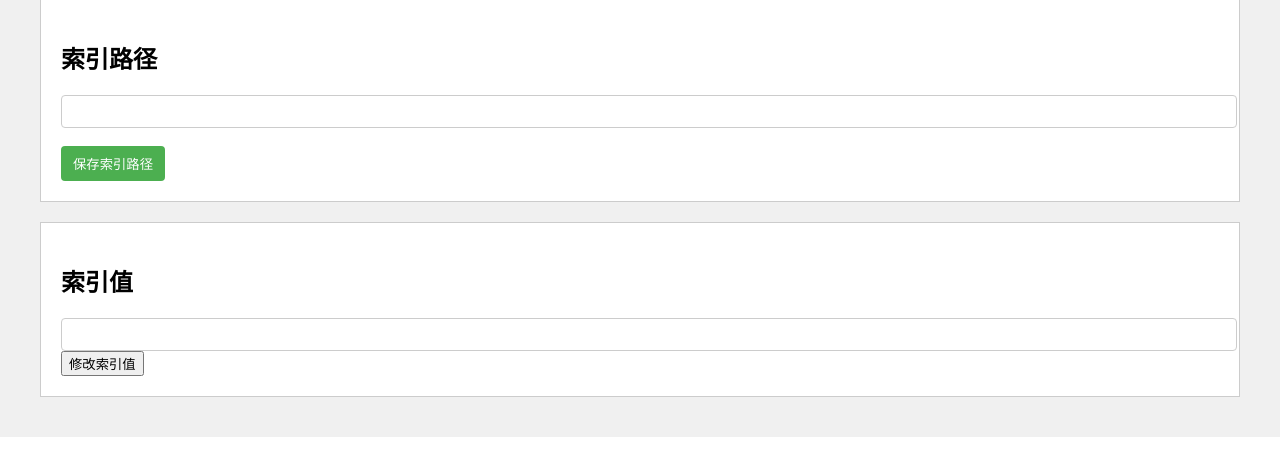
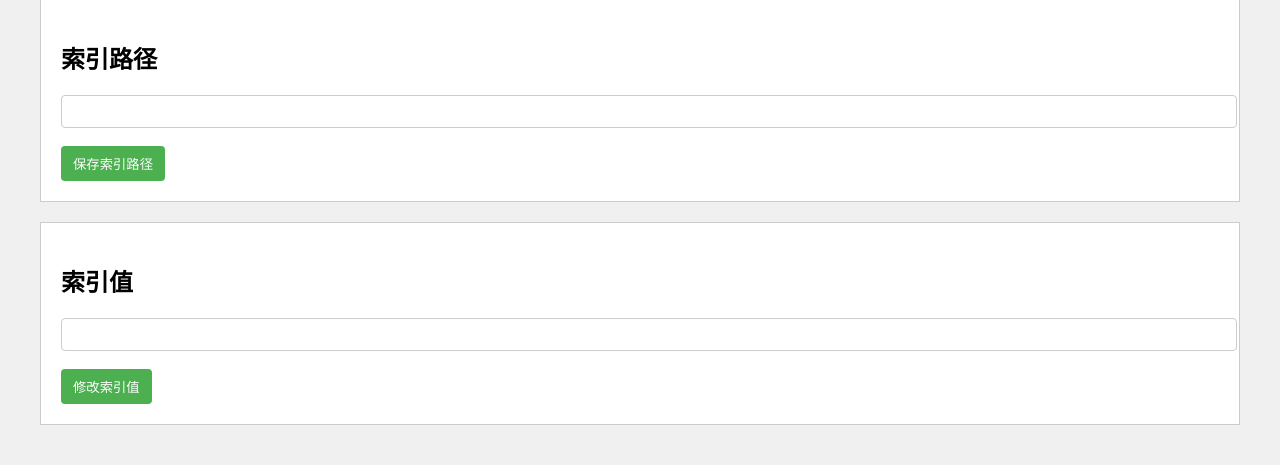
Before and after one commit to pwl1987/2023v1, a FastAPI app: template kplayer/templates/index.html in a window 1280 px wide. Shown: the part 737-1202 px from the top of the page. Before the commit the page ends 1174 px from the top, so only its background shows below. Run offline with FastAPI, Linux system fonts and the light colour scheme; the template is opened without the code that fills it, so the values that code supplies are empty.

Commit message:
kpalyer程序，完成json配置文件编辑保存，快速找到推流地址

```diff
--- a/kplayer/templates/index.html
+++ b/kplayer/templates/index.html
@@ -35,7 +35,7 @@
             resize: vertical;
         }
 
-        input[type="submit"] {
+        input[type="submit"],button {
             background-color: #4CAF50;
             color: white;
             padding: 8px 12px;
@@ -110,7 +110,7 @@
         <!-- 添加隐藏的索引路径字段 -->
         <input type="hidden" name="json_index" value="{{ data.json_index }}">
         <input type="text" id="json_value" name="json_value" value="{{ data.json_value }}" size="100" readonly>
-        <br>
+        <br><br>
         <!-- 添加修改和保存按钮 -->
         <button id="edit_index_btn" type="button" onclick="enableEdit()">修改索引值</button>
         <button id="save_index_btn" type="button" style="display:none" onclick="saveIndexValue()">保存索引值</button>
```
